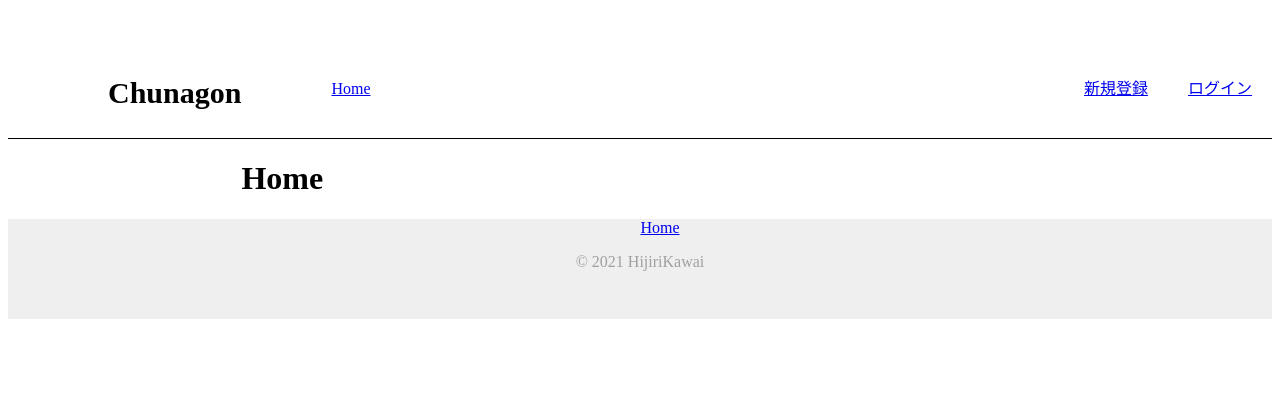
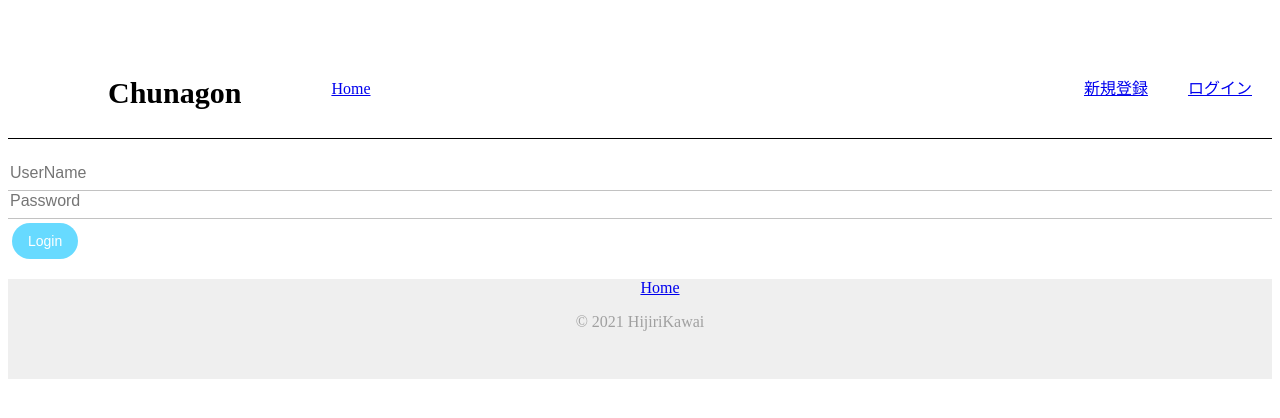
Before and after one commit to HijiriKawai/chunagon, a React (Create React App) app: page /login in a window 1280 px wide. Shown: the top 418 px of the page. Built offline with nearby package versions, Linux system fonts and the light colour scheme.

Commit message:
add login

```diff
--- a/src/App.tsx
+++ b/src/App.tsx
@@ -1,18 +1,43 @@
 import React from 'react';
-import { BrowserRouter, Route } from 'react-router-dom';
+import { BrowserRouter, Redirect, Route, RouteProps, Switch } from 'react-router-dom';
+import { AuthUserProvider, useAuthUser } from './components/context/UserAuthContext';
 import { Footer } from './components/molecules/Footer';
 import { Header } from './components/molecules/Header';
 import { Home } from './components/pages/Home';
+import { Login } from './components/pages/Login';
+
+const UnAuthRoute: React.FC<RouteProps> = ({ ...props }) => {
+  const authUser = useAuthUser();
+  const isAuthenticated = authUser != null;
+
+  if (isAuthenticated) {
+    return <Redirect to="/" />;
+  }
+  return <Route {...props} />;
+};
+
+const PrivateRoute: React.FC<RouteProps> = ({ ...props }) => {
+  const authUser = useAuthUser();
+  const isAuthenticated = authUser != null;
+  if (isAuthenticated) {
+    return <Route {...props} />;
+  }
+  return <Redirect to={{ pathname: '/login', state: { from: props.location?.pathname } }} />;
+};
 
 function App() {
   return (
-    <BrowserRouter>
-      <Header />
-      <switch>
-        <Route path="/" component={Home} />
-      </switch>
-      <Footer />
-    </BrowserRouter>
+    <AuthUserProvider>
+      <BrowserRouter>
+        <Header />
+        <Switch>
+          <UnAuthRoute exact path="/login" component={Login} />
+          <PrivateRoute exact path="/" component={Home} />
+          <Redirect to="/" />
+        </Switch>
+        <Footer />
+      </BrowserRouter>
+    </AuthUserProvider>
   );
 }
 
--- a/src/components/atoms/FormButton/index.tsx
+++ b/src/components/atoms/FormButton/index.tsx
@@ -3,6 +3,7 @@ import styled from 'styled-components';
 
 type ButtonProps = {
   value: string;
+  onClick?: (event: React.MouseEvent<HTMLInputElement>) => void;
 };
 
 const StyledFormButton = styled.input`
@@ -19,6 +20,6 @@ const StyledFormButton = styled.input`
 `;
 
 export const FormButton: VFC<ButtonProps> = (props: ButtonProps) => {
-  const { value } = props;
-  return <StyledFormButton type="button" value={value} />;
+  const { value, onClick } = props;
+  return <StyledFormButton type="button" value={value} onClick={onClick} />;
 };
--- a/src/components/atoms/FormInput/index.tsx
+++ b/src/components/atoms/FormInput/index.tsx
@@ -4,6 +4,8 @@ import styled from 'styled-components';
 type FormInputProps = {
   type: 'text' | 'password';
   placeholder: string;
+  onChange?: (event: React.ChangeEvent<HTMLInputElement>) => void;
+  value: string;
 };
 
 const Wrapper = styled.div`
@@ -25,10 +27,10 @@ const UnderLine = styled.div`
 `;
 
 export const FormInput: VFC<FormInputProps> = (props: FormInputProps) => {
-  const { type, placeholder } = props;
+  const { type, placeholder, onChange, value } = props;
   return (
     <Wrapper>
-      <StyledInput type={type} placeholder={placeholder} />
+      <StyledInput type={type} placeholder={placeholder} onChange={onChange} value={value} />
       <UnderLine />
     </Wrapper>
   );
--- /dev/null
+++ b/src/components/context/UserAuthContext.tsx
@@ -0,0 +1,72 @@
+import axios from 'axios';
+import React, { FC, createContext, useContext, useState } from 'react';
+import { Redirect, useHistory } from 'react-router-dom';
+import LoginRequest from '../../models/LoginRequest';
+import LoginResponse from '../../models/LoginResponse';
+import LogoutRequest from '../../models/LogoutRequest';
+
+const AuthUserContext = createContext<LoginResponse | null>(null);
+
+type OperationType = {
+  login: (req: LoginRequest) => void;
+  logout: (req: LogoutRequest) => void;
+};
+const AuthOperationContext = createContext<OperationType>({
+  login: (_) => {},
+  logout: (_) => {},
+});
+
+export const useAuthUser = () => useContext(AuthUserContext);
+export const useLogin = () => useContext(AuthOperationContext).login;
+
+export const AuthUserProvider: FC = ({ children }) => {
+  const [authUser, setAuthUser] = useState<LoginResponse | null>(null);
+  const history = useHistory();
+
+  const login = async (req: LoginRequest) => {
+    const url = 'http://localhost:8888/login';
+    const params = new URLSearchParams();
+
+    params.append('grant_type', req.grant_type);
+    params.append('username', req.username);
+    params.append('password', req.password);
+
+    axios
+      .post(url, params)
+      .then((Response) => {
+        const obj: LoginResponse = {
+          accessToken: Response.data.access_token,
+          refreshToken: Response.data.refresh_token,
+        };
+        setAuthUser(obj);
+        history.push('/');
+      })
+      .catch((Response) => {
+        <Redirect to="/Login" />;
+      });
+  };
+
+  const logout = async (req: LogoutRequest) => {
+    const url = 'http://localhost:8888/login';
+    const params = new URLSearchParams();
+
+    params.append('grant_type', req.grant_type);
+    params.append('refresh_token', req.refresh_token);
+
+    axios
+      .post(url, params)
+      .then((Response) => {
+        setAuthUser(null);
+        history.push('/');
+      })
+      .catch((Response) => {
+        <Redirect to="/Login" />;
+      });
+  };
+
+  return (
+    <AuthOperationContext.Provider value={{ login, logout }}>
+      <AuthUserContext.Provider value={authUser}>{children}</AuthUserContext.Provider>
+    </AuthOperationContext.Provider>
+  );
+};
--- /dev/null
+++ b/src/components/molecules/LoginForm/index.tsx
@@ -0,0 +1,44 @@
+import React, { useState, VFC } from 'react';
+import styled from 'styled-components';
+import LoginRequest from '../../../models/LoginRequest';
+import { FormButton } from '../../atoms/FormButton';
+import { FormInput } from '../../atoms/FormInput';
+import { useLogin } from '../../context/UserAuthContext';
+
+const StyledDiv = styled.div``;
+
+export const LoginForm: VFC = () => {
+  const [userName, setUserName] = useState('');
+  const [password, setPassword] = useState('');
+
+  const login = useLogin();
+
+  const handleLogin = (event: React.MouseEvent<HTMLInputElement>) => {
+    const req: LoginRequest = {
+      grant_type: 'password',
+      username: userName,
+      password,
+    };
+    login(req);
+  };
+
+  return (
+    <StyledDiv>
+      <form>
+        <FormInput
+          type="text"
+          placeholder="UserName"
+          onChange={(e) => setUserName(e.target.value)}
+          value={userName}
+        />
+        <FormInput
+          type="password"
+          placeholder="Password"
+          onChange={(e) => setPassword(e.target.value)}
+          value={password}
+        />
+        <FormButton value="Login" onClick={handleLogin} />
+      </form>
+    </StyledDiv>
+  );
+};
--- /dev/null
+++ b/src/components/pages/Login/index.tsx
@@ -0,0 +1,6 @@
+import React, { VFC } from 'react';
+import { LoginForm } from '../../molecules/LoginForm';
+
+export const Login: VFC = () => {
+  return <LoginForm />;
+};
--- /dev/null
+++ b/src/models/LoginRequest.ts
@@ -0,0 +1,7 @@
+type LoginRequest = {
+  grant_type: 'password';
+  username: string;
+  password: string;
+};
+
+export default LoginRequest;
--- /dev/null
+++ b/src/models/LoginResponse.ts
@@ -0,0 +1,6 @@
+type LoginResponse = {
+  accessToken: string;
+  refreshToken: string;
+};
+
+export default LoginResponse;
--- /dev/null
+++ b/src/models/LogoutRequest.ts
@@ -0,0 +1,6 @@
+type LogoutRequest = {
+  grant_type: 'refresh_token';
+  refresh_token: string;
+};
+
+export default LogoutRequest;
```
Also changed, not shown: package.json (+11 -7 lines), 1 other file (tests, documents, lock files or other folders).
